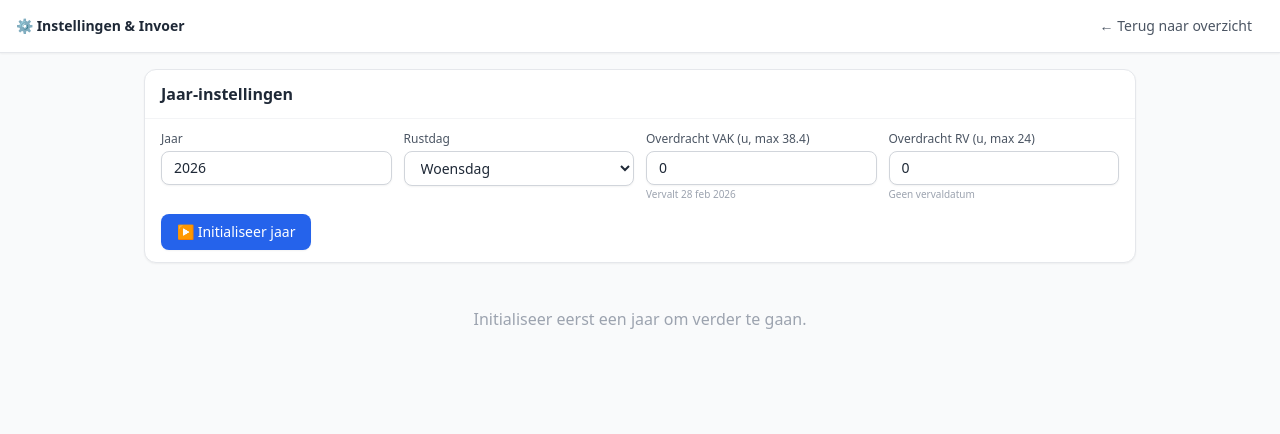
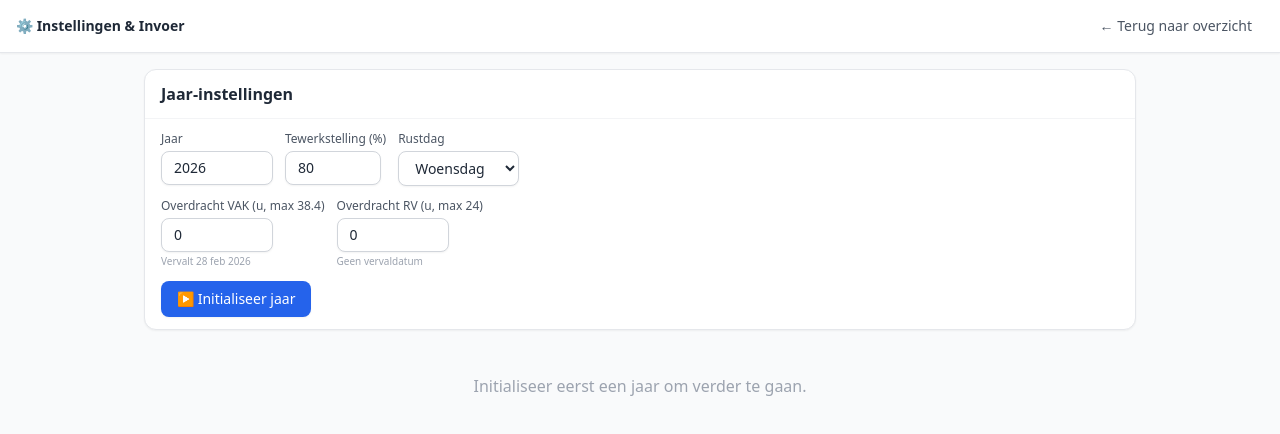
Before and after one commit to jhaezebr/Planner, a React (Vite) app: page / in a window 1280 px wide. Both pictures are taken after a click on the button "⚙️ Instellingen". Shown: the top 434 px of the page. Built offline with nearby package versions, Linux system fonts and the light colour scheme.

Commit message:
add workpct input

```diff
--- a/src/store/usePlanStore.ts
+++ b/src/store/usePlanStore.ts
@@ -22,7 +22,6 @@ import {
   vakTotal,
   WORK_PCT,
   HOURS_PER_DAY,
-  QUARTERLY_RV,
 } from '../utils/holidays';
 import type { VariableHolidayDates } from '../utils/holidays';
 
@@ -54,6 +53,7 @@ interface PlanStore extends AppState {
     restDay: number,
     carryVakHours: number,
     carryRvHours: number,
+    workPct?: number,
     variableDates?: VariableHolidayDates,
   ) => void;
   updateSettings: (s: Partial<AppSettings>) => void;
@@ -86,8 +86,10 @@ export const usePlanStore = create<PlanStore>()(
       updateSettings: (s) =>
         set((state) => ({ settings: { ...state.settings, ...s } })),
 
-      initYear: (year, restDay, carryVakHours, carryRvHours, variableDates?) => {
-        const wv = HOURS_PER_DAY * WORK_PCT * 26; // 166.4h base WV
+      initYear: (year, restDay, carryVakHours, carryRvHours, workPct = WORK_PCT, variableDates?) => {
+        const wv = HOURS_PER_DAY * workPct * 26;
+        const quarterlyRv = 24 * workPct;
+        const vakPerDay = HOURS_PER_DAY * workPct;
 
         // --- VAK STACK (ordered: expiring first, WV base last) ---
         const vakStack: VakBucket[] = [];
@@ -108,7 +110,7 @@ export const usePlanStore = create<PlanStore>()(
         // 2. Base WV (no expiry, always at bottom)
         vakStack.push({
           id: genId(),
-          label: `Wettelijk verlof ${year} (26 dagen × ${WORK_PCT})`,
+          label: `Wettelijk verlof ${year} (26 dagen × ${workPct})`,
           type: 'WV',
           hours: wv,
           totalHours: wv,
@@ -134,11 +136,11 @@ export const usePlanStore = create<PlanStore>()(
 
         const quarters = [`${year}-01-01`, `${year}-04-01`, `${year}-07-01`, `${year}-10-01`];
         for (const q of quarters) {
-          rvBal += QUARTERLY_RV;
+          rvBal += quarterlyRv;
           rvTxs.push({
             id: genId(),
             date: q,
-            deltaHours: QUARTERLY_RV,
+            deltaHours: quarterlyRv,
             label: `Kwartaaltoewijzing RV`,
             balance: rvBal,
           });
@@ -149,7 +151,7 @@ export const usePlanStore = create<PlanStore>()(
         const holidayEvents: HolidayEvent[] = [];
 
         for (const h of rawHolidays) {
-          const earnedHours = getHolidayVakHours(h);
+          const earnedHours = h.type === 'GF' ? (HOURS_PER_DAY / 2) * workPct : vakPerDay;
           const expiresOn = getVakExpiry(h);
           const bucketId = genId();
           vakStack.push({
@@ -167,7 +169,7 @@ export const usePlanStore = create<PlanStore>()(
         set({
           settings: {
             year,
-            workPct: WORK_PCT,
+            workPct,
             restDay,
             initialized: true,
           },
--- a/src/tabs/InputTab.tsx
+++ b/src/tabs/InputTab.tsx
@@ -11,6 +11,7 @@ export function InputTab() {
   // Year setup form
   const [setupYear, setSetupYear] = useState(settings.year || new Date().getFullYear());
   const [setupRestDay, setSetupRestDay] = useState(settings.restDay ?? 3);
+  const [setupWorkPct, setSetupWorkPct] = useState(settings.workPct ?? 1.0);
   const [carryVak, setCarryVak] = useState(0);
   const [carryRv, setCarryRv] = useState(0);
 
@@ -53,7 +54,7 @@ export function InputTab() {
     setInitLoading(true);
     try {
       const variableDates = await fetchVariableHolidayDates(setupYear);
-      store.initYear(setupYear, setupRestDay, carryVak, carryRv, variableDates);
+      store.initYear(setupYear, setupRestDay, carryVak, carryRv, setupWorkPct, variableDates);
     } finally {
       setInitLoading(false);
     }
@@ -84,12 +85,20 @@ export function InputTab() {
             </p>
           )}
         </div>
-        <div className="px-4 py-3 grid grid-cols-2 gap-3 sm:grid-cols-4">
+        <div className="px-4 py-3 space-y-3">
+          <div className="flex flex-wrap gap-3">
             <div>
               <label className="label">Jaar</label>
-            <input type="number" className="input" value={setupYear}
+              <input type="number" className="input w-28" value={setupYear}
                 onChange={(e) => setSetupYear(Number(e.target.value))} />
             </div>
+            <div>
+              <label className="label">Tewerkstelling (%)</label>
+              <input type="number" className="input w-24" min={1} max={100} step={1}
+                value={Math.round(setupWorkPct * 100)}
+                onChange={(e) => setSetupWorkPct(Number(e.target.value) / 100)} />
+            </div>
+            {setupWorkPct < 1 && (
               <div>
                 <label className="label">Rustdag</label>
                 <select className="input" value={setupRestDay}
@@ -97,17 +106,21 @@ export function InputTab() {
                   {DAY_NAMES.map((d, i) => <option key={i} value={i}>{d}</option>)}
                 </select>
               </div>
+            )}
+          </div>
+          <div className="flex flex-wrap gap-3">
             <div>
               <label className="label">Overdracht VAK (u, max {MAX_CARRY_VAK_HOURS})</label>
-            <input type="number" className="input" min={0} step={0.1} value={carryVak}
+              <input type="number" className="input w-28" min={0} step={0.1} value={carryVak}
                 onChange={(e) => setCarryVak(Number(e.target.value))} />
               <p className="text-[10px] text-gray-400 mt-0.5">Vervalt 28 feb {setupYear}</p>
             </div>
             <div>
               <label className="label">Overdracht RV (u, max {MAX_CARRY_RV_HOURS})</label>
-            <input type="number" className="input" min={0} step={0.1} value={carryRv}
+              <input type="number" className="input w-28" min={0} step={0.1} value={carryRv}
                 onChange={(e) => setCarryRv(Number(e.target.value))} />
               <p className="text-[10px] text-gray-400 mt-0.5">Geen vervaldatum</p>
+            </div>
           </div>
         </div>
         <div className="px-4 pb-3">
```
Lines whose indentation alone changed are shown as unchanged.
